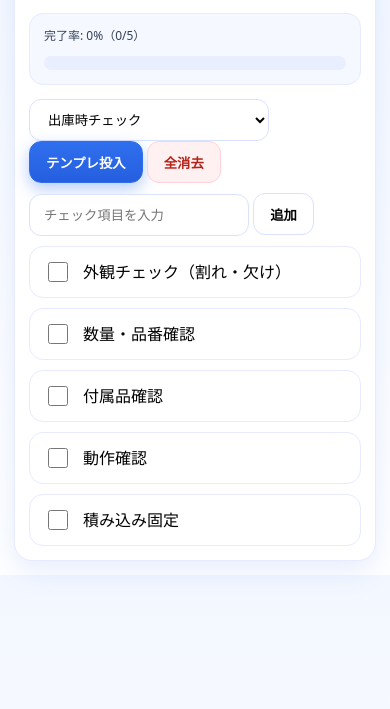
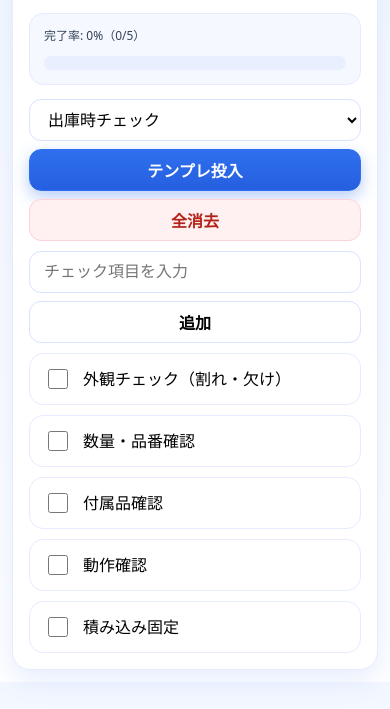
Before and after one commit to munakata-t/checklist-app, a plain HTML site: page index.html in a window 390 px wide. Shown: the part 127-836 px from the top of the page. Drawn offline with Linux system fonts and the light colour scheme.

Commit message:
Add files via upload

```diff
--- a/style.css
+++ b/style.css
@@ -175,3 +175,38 @@ li span { line-height: 1.4; }
   font-weight: 700;
   color: #64748b;
 }
+/* ===== スマホ対応 ===== */
+@media (max-width: 600px) {
+  body {
+    padding: 12px;
+  }
+
+  .app {
+    width: 100%;
+    padding: 16px;
+  }
+
+  h1 {
+    font-size: 24px;
+  }
+
+  button {
+    width: 100%;
+    margin-top: 8px;
+    font-size: 16px;
+  }
+
+  input {
+    width: 100%;
+    font-size: 16px;
+  }
+
+  select {
+    width: 100%;
+    font-size: 16px;
+  }
+
+  li {
+    font-size: 16px;
+  }
+}
```
